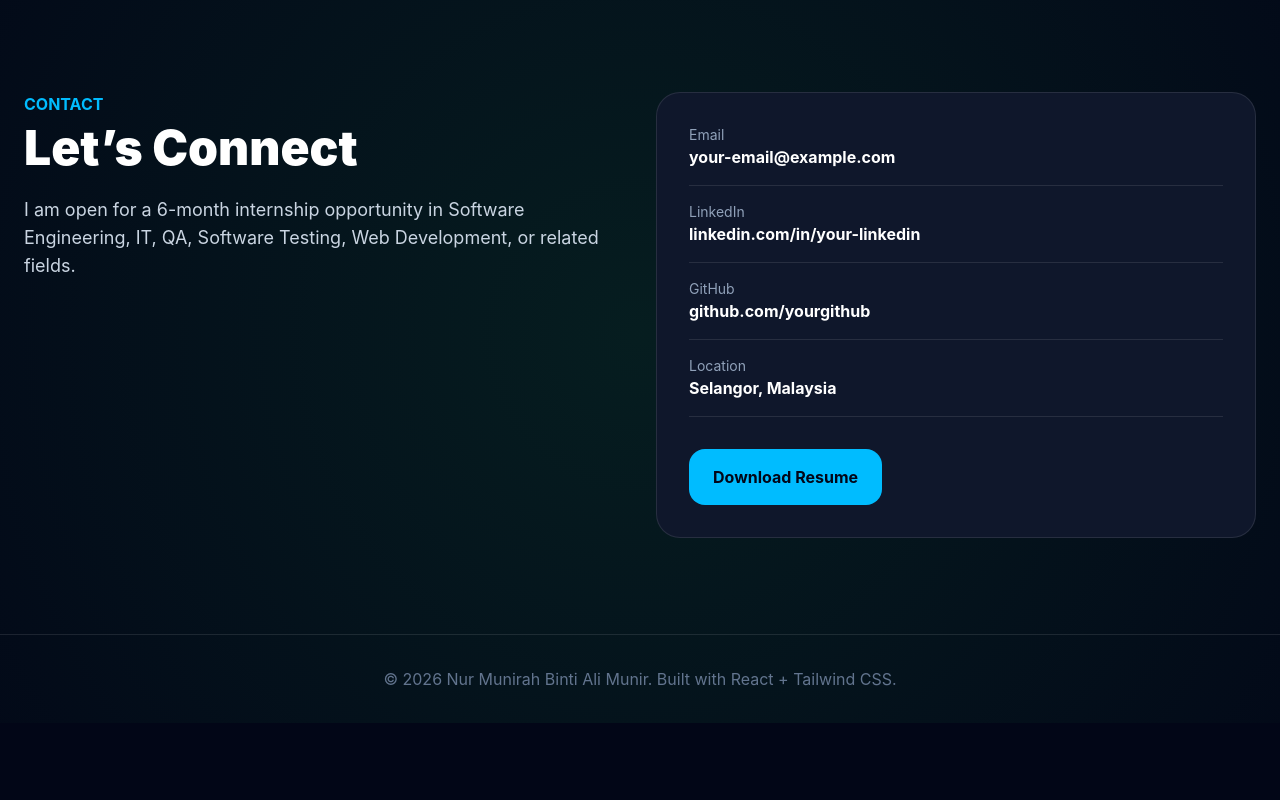
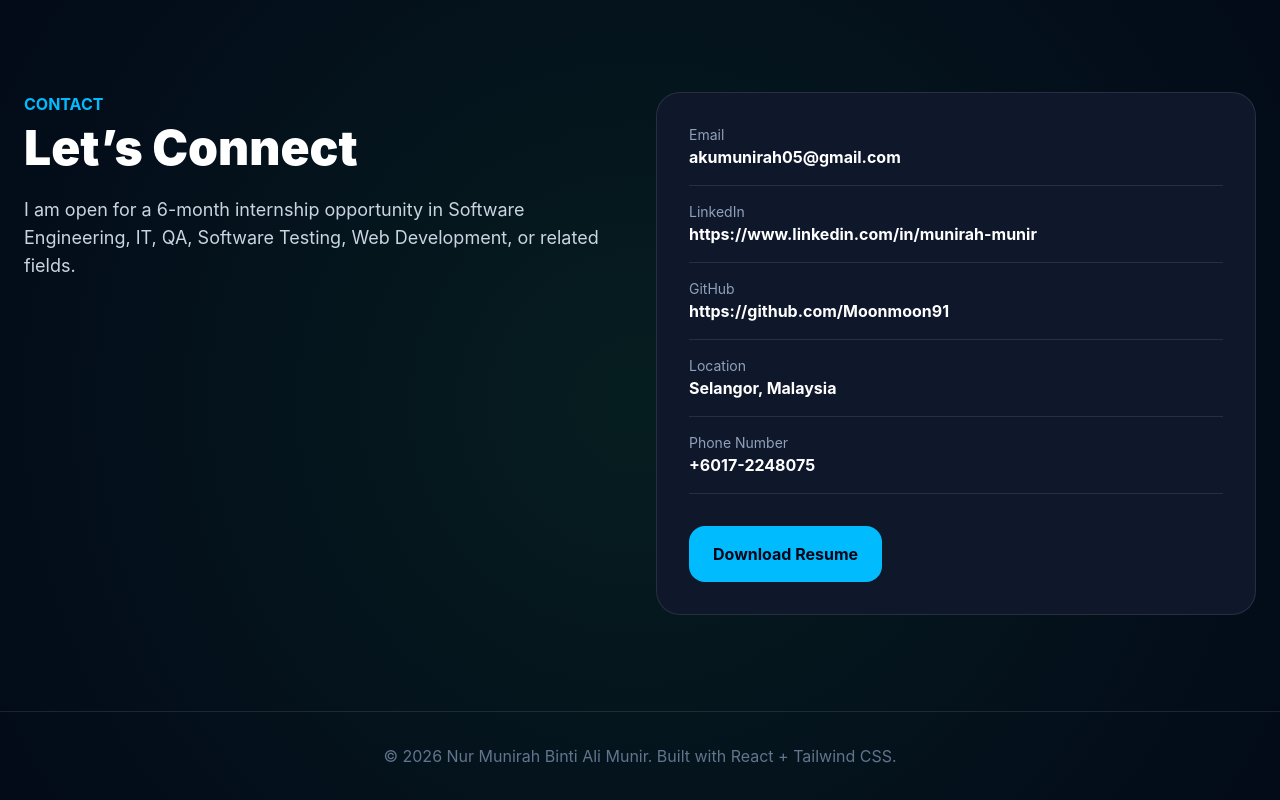
Before and after one commit to Moonmoon91/portfolio, a React app: page / in a window 1280 px wide. Shown: the part 3161-3961 px from the top of the page. Before the commit the page ends 3884 px from the top, so only its background shows below. Built offline with nearby package versions, Linux system fonts and the light colour scheme; the HTML template or start-up script is replaced by a standard one.

Commit message:
upgrade portfolio design

```diff
--- a/src/App.jsx
+++ b/src/App.jsx
@@ -199,10 +199,11 @@ function App() {
           </div>
 
           <div className="bg-slate-900 border border-white/10 rounded-3xl p-8 space-y-4">
-            <Contact label="Email" value="your-email@example.com" />
-            <Contact label="LinkedIn" value="linkedin.com/in/your-linkedin" />
-            <Contact label="GitHub" value="github.com/yourgithub" />
+            <Contact label="Email" value="akumunirah05@gmail.com" />
+            <Contact label="LinkedIn" value="https://www.linkedin.com/in/munirah-munir" />
+            <Contact label="GitHub" value="https://github.com/Moonmoon91" />
             <Contact label="Location" value="Selangor, Malaysia" />
+            <Contact label="Phone Number" value="+6017-2248075" />
 
             <a href="/resume.pdf" className="inline-block mt-4 bg-sky-400 text-slate-950 px-6 py-4 rounded-2xl font-bold hover:bg-cyan-300 transition">
               Download Resume
```
